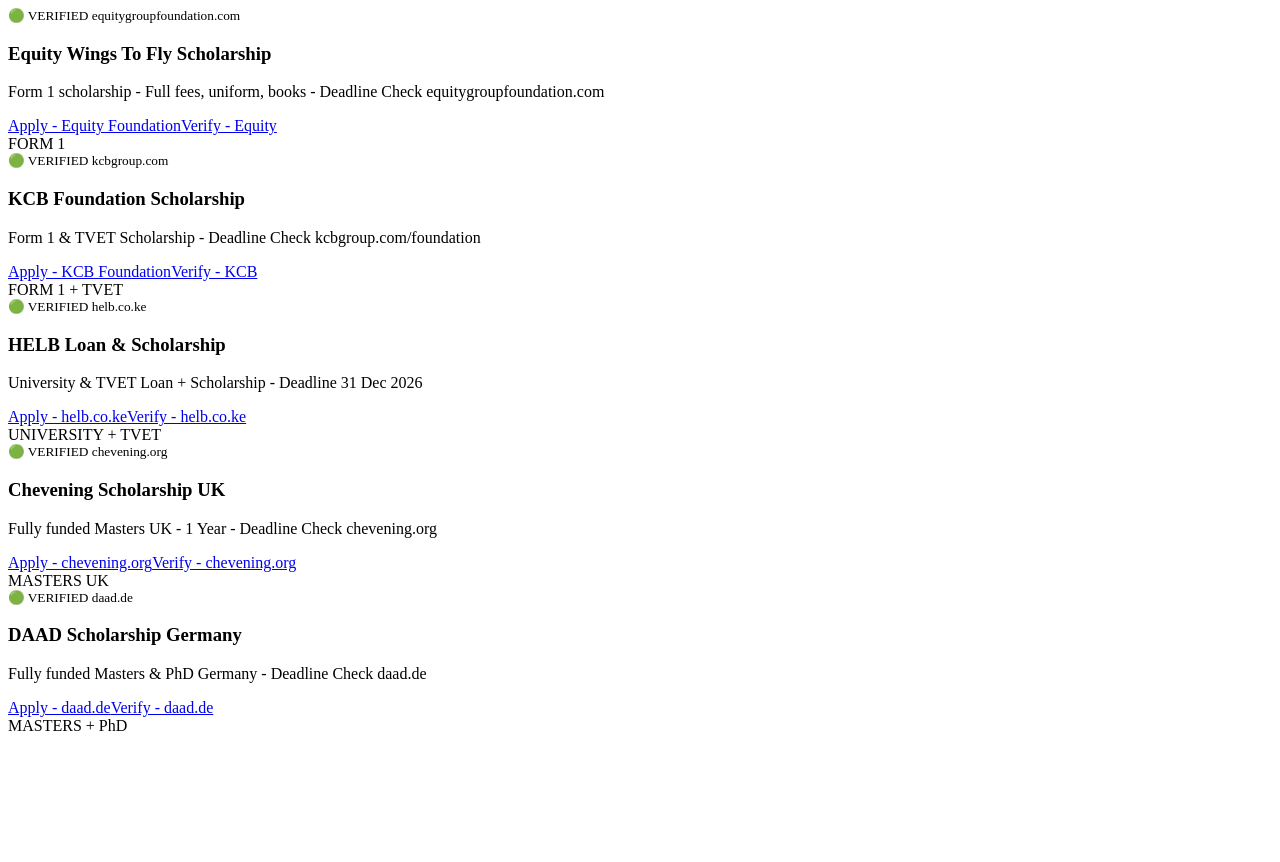
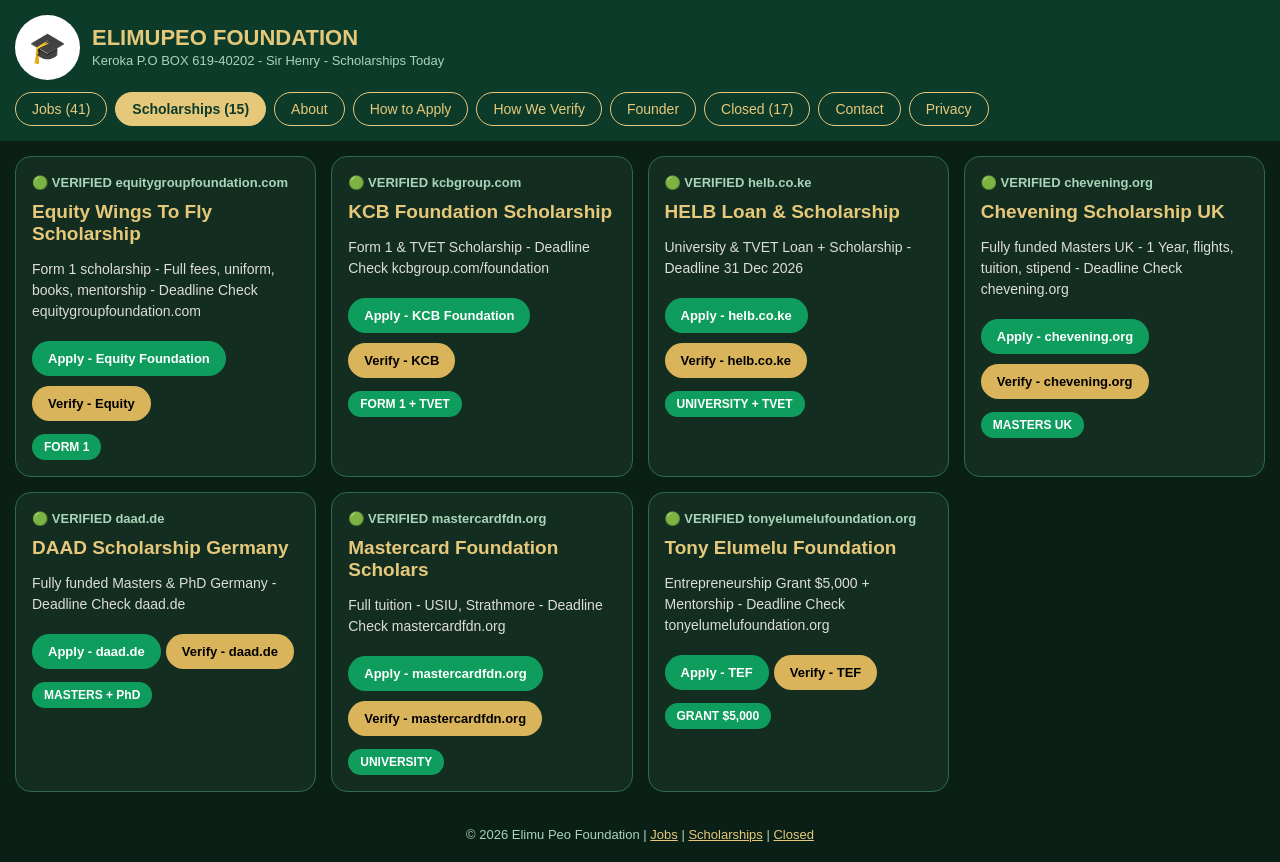
Before and after one commit to henryoobwocha-coder/elimupeo, a plain HTML site: page scholarships.html in a window 1280 px wide. Before the commit the page ends 800 px from the top, so only its background shows below. Drawn offline with Linux system fonts and the light colour scheme.

Commit message:
Update scholarships.html

```diff
--- a/scholarships.html
+++ b/scholarships.html
@@ -1,7 +1,59 @@
+<!DOCTYPE html>
+<html lang="en">
+<head>
+<meta charset="UTF-8">
+<meta name="viewport" content="width=device-width, initial-scale=1.0">
+<title>Scholarships - Elimu Peo Foundation</title>
+<link rel="canonical" href="https://www.elimupeo.co.ke/scholarships.html">
+<style>
+body{font-family:Arial,sans-serif;margin:0;background:#0a1f16;color:#fff}
+header{background:#0d3b2a;padding:15px}
+.top{display:flex;align-items:center;gap:12px}
+.logo{width:65px;height:65px;background:#fff;border-radius:50%;display:flex;align-items:center;justify-content:center;font-size:30px}
+.top h1{margin:0;color:#e6c87a;font-size:22px}
+.top p{margin:2px 0;color:#a8d5ba;font-size:13px}
+nav{margin-top:12px;display:flex;flex-wrap:wrap;gap:8px}
+nav a{color:#e6c87a;border:1.5px solid #e6c87a;padding:8px 16px;border-radius:25px;text-decoration:none;font-size:14px}
+nav a.active{background:#e6c87a;color:#0d3b2a;font-weight:bold}
+.grid{padding:15px;display:grid;grid-template-columns:repeat(auto-fill,minmax(300px,1fr));gap:15px}
+.card{background:#142d21;border:1.5px solid #2e6b4a;border-radius:16px;padding:16px}
+.card small{color:#a8d5ba;font-weight:bold;font-size:13px}
+.card h3{color:#e6c87a;margin:10px 0;font-size:19px}
+.card p{color:#ddd;font-size:14px;line-height:1.5}
+.link-btn{display:inline-block;background:#0f9d5e;color:#fff;padding:10px 16px;border-radius:25px;text-decoration:none;font-weight:bold;font-size:13px;margin:5px 5px 5px 0}
+.link-btn-gold{background:#d9b45a;color:#000}
+.badge{display:inline-block;background:#0f9d5e;color:#fff;padding:6px 12px;border-radius:20px;font-size:12px;font-weight:bold;margin-top:8px}
+footer{text-align:center;padding:20px;color:#a8d5ba;font-size:13px}
+footer a{color:#e6c87a}
+</style>
+</head>
+<body>
+<header>
+<div class="top">
+<div class="logo">🎓</div>
+<div><h1>ELIMUPEO FOUNDATION</h1><p>Keroka P.O BOX 619-40202 - Sir Henry - Scholarships Today</p></div>
+</div>
+<nav>
+<a href="index.html">Jobs (41)</a>
+<a href="scholarships.html" class="active">Scholarships (15)</a>
+<a href="about.html">About</a>
+<a href="how-to-apply.html">How to Apply</a>
+<a href="how-we-verify.html">How We Verify</a>
+<a href="founder.html">Founder</a>
+<a href="closed.html">Closed (17)</a>
+<a href="contact.html">Contact</a>
+<a href="privacy.html">Privacy</a>
+</nav>
+</header>
 <div class="grid">
-<div class="card"><small>🟢 VERIFIED equitygroupfoundation.com</small><h3>Equity Wings To Fly Scholarship</h3><p>Form 1 scholarship - Full fees, uniform, books - Deadline Check equitygroupfoundation.com</p><a href="https://equitygroupfoundation.com" target="_blank" class="link-btn">Apply - Equity Foundation</a><a href="https://equitygroupfoundation.com" target="_blank" class="link-btn link-btn-gold">Verify - Equity</a><br><span class="badge">FORM 1</span></div>
+<div class="card"><small>🟢 VERIFIED equitygroupfoundation.com</small><h3>Equity Wings To Fly Scholarship</h3><p>Form 1 scholarship - Full fees, uniform, books, mentorship - Deadline Check equitygroupfoundation.com</p><a href="https://equitygroupfoundation.com" target="_blank" class="link-btn">Apply - Equity Foundation</a><a href="https://equitygroupfoundation.com" target="_blank" class="link-btn link-btn-gold">Verify - Equity</a><br><span class="badge">FORM 1</span></div>
 <div class="card"><small>🟢 VERIFIED kcbgroup.com</small><h3>KCB Foundation Scholarship</h3><p>Form 1 & TVET Scholarship - Deadline Check kcbgroup.com/foundation</p><a href="https://kcbgroup.com/foundation" target="_blank" class="link-btn">Apply - KCB Foundation</a><a href="https://kcbgroup.com/foundation" target="_blank" class="link-btn link-btn-gold">Verify - KCB</a><br><span class="badge">FORM 1 + TVET</span></div>
 <div class="card"><small>🟢 VERIFIED helb.co.ke</small><h3>HELB Loan & Scholarship</h3><p>University & TVET Loan + Scholarship - Deadline 31 Dec 2026</p><a href="https://www.helb.co.ke" target="_blank" class="link-btn">Apply - helb.co.ke</a><a href="https://www.helb.co.ke" target="_blank" class="link-btn link-btn-gold">Verify - helb.co.ke</a><br><span class="badge">UNIVERSITY + TVET</span></div>
-<div class="card"><small>🟢 VERIFIED chevening.org</small><h3>Chevening Scholarship UK</h3><p>Fully funded Masters UK - 1 Year - Deadline Check chevening.org</p><a href="https://www.chevening.org" target="_blank" class="link-btn">Apply - chevening.org</a><a href="https://www.chevening.org" target="_blank" class="link-btn link-btn-gold">Verify - chevening.org</a><br><span class="badge">MASTERS UK</span></div>
+<div class="card"><small>🟢 VERIFIED chevening.org</small><h3>Chevening Scholarship UK</h3><p>Fully funded Masters UK - 1 Year, flights, tuition, stipend - Deadline Check chevening.org</p><a href="https://www.chevening.org" target="_blank" class="link-btn">Apply - chevening.org</a><a href="https://www.chevening.org" target="_blank" class="link-btn link-btn-gold">Verify - chevening.org</a><br><span class="badge">MASTERS UK</span></div>
 <div class="card"><small>🟢 VERIFIED daad.de</small><h3>DAAD Scholarship Germany</h3><p>Fully funded Masters & PhD Germany - Deadline Check daad.de</p><a href="https://www.daad.de/en/" target="_blank" class="link-btn">Apply - daad.de</a><a href="https://www.daad.de/en/" target="_blank" class="link-btn link-btn-gold">Verify - daad.de</a><br><span class="badge">MASTERS + PhD</span></div>
-                                                                                                                                                                  </div>
+<div class="card"><small>🟢 VERIFIED mastercardfdn.org</small><h3>Mastercard Foundation Scholars</h3><p>Full tuition - USIU, Strathmore - Deadline Check mastercardfdn.org</p><a href="https://mastercardfdn.org" target="_blank" class="link-btn">Apply - mastercardfdn.org</a><a href="https://mastercardfdn.org" target="_blank" class="link-btn link-btn-gold">Verify - mastercardfdn.org</a><br><span class="badge">UNIVERSITY</span></div>
+<div class="card"><small>🟢 VERIFIED tonyelumelufoundation.org</small><h3>Tony Elumelu Foundation</h3><p>Entrepreneurship Grant $5,000 + Mentorship - Deadline Check tonyelumelufoundation.org</p><a href="https://www.tonyelumelufoundation.org" target="_blank" class="link-btn">Apply - TEF</a><a href="https://www.tonyelumelufoundation.org" target="_blank" class="link-btn link-btn-gold">Verify - TEF</a><br><span class="badge">GRANT $5,000</span></div>
+</div>
+<footer>© 2026 Elimu Peo Foundation | <a href="index.html">Jobs</a> | <a href="scholarships.html">Scholarships</a> | <a href="closed.html">Closed</a></footer>
+</body>
+  </html>
```
